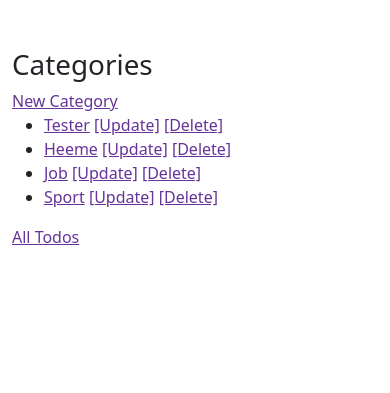
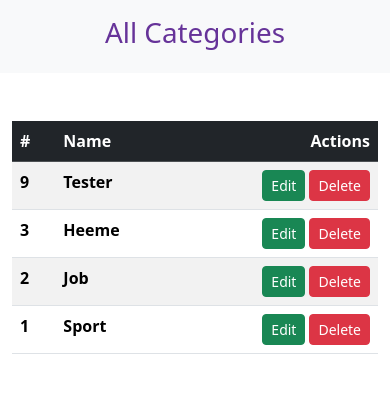
Before and after one commit to bastivogt/user_todos_25, a Django app: page /app-todos/categories/ in a window 390 px wide. Shown: the part 232-625 px from the top of the page. Run offline with Django 5.2, Linux system fonts and the light colour scheme; a user stored in the database is signed in; data comes from the database, SQL or seed files in the repository; both versions use the stored data as it was after the commit; some libraries are stand-ins or nearby versions.

Commit message:
some fixes

```diff
--- a/todo_app/templates/todo_app/category_detail.html
+++ b/todo_app/templates/todo_app/category_detail.html
@@ -4,7 +4,9 @@
 
 
 {% block title %}
+<strong>
     {{ object.name }}
+</strong>
 {% endblock %}
 
 
@@ -19,7 +21,7 @@
         </ul>
     </div>
     <div>
-        <a href="{% url "todo_app:category_index" %}">Back to Categories</a>
+        <a href="{% url "todo_app:category_index" %}">{% trans "Back to Categories" %}</a>
     </div>
 
 {% endblock %}
--- a/todo_app/templates/todo_app/category_form.html
+++ b/todo_app/templates/todo_app/category_form.html
@@ -21,7 +21,9 @@
         {% csrf_token %}
         <div class="card">
             <div class="card-header">
-                {{ title }}
+                <strong>
+                    {{ title }}
+                </strong>
                 {% if meta_data %}
                     <div class="meta-data">
                         <small>
@@ -54,6 +56,7 @@
             </div>
             <div class="card-footer">
                 <button class="btn btn-primary">{% trans "Submit" %}</button>
+                {% include "./partials/_category-back.html" %}
             </div>
         </div>
 
--- a/todo_app/templates/todo_app/category_index.html
+++ b/todo_app/templates/todo_app/category_index.html
@@ -7,28 +7,40 @@
     {{ title }}
 {% endblock %}
 
+{% block header %}
+    {% include "./partials/_heading.html" with title=title %}
+{% endblock %}
+
 
 {% block content %}
-    <h1>{% trans "Categories" %}</h1>
-    <div>
-        <a href="{% url "todo_app:category_create" %}">{% trans "New Category" %}</a>
+    <div class="table-responsive">
+        <table class="table table-striped">
+            <thead class="table-dark">
+              <tr>
+                <th scope="col">#</th>
+                <th scope="col">{% trans "Name" %}</th>
+                <th class="d-lg-table-cell d-none" scope="col">{% trans "Created" %}</th>
+                <th class="d-lg-table-cell d-none" scope="col">{% trans "Updated" %}</th>
+                <th class="text-end" scope="col">{% trans "Actions" %}</th>
+              </tr>
+            </thead>
+            <tbody>
+                {% for category in category_list %}
+                    <tr>
+                        <th scope="row">{{ category.id }}</th>
+                        <td><strong>{{ category.name }}</strong></td>
+                        <td class="d-lg-table-cell d-none" >{{ category.created }}</td>
+                        <td class="d-lg-table-cell d-none" >{{ category.updated }}</td>
+                        <td>
+                            <div class="d-flex gap-1 justify-content-end">
+                                <a class="btn btn-success btn-sm" href="{% url "todo_app:category_update" pk=category.pk %}">{% trans "Edit" %}</a>
+                                <a class="btn btn-danger btn-sm" href="{% url "todo_app:category_delete" pk=category.pk %}">{% trans "Delete" %}</a>
+                            </div>
+                        </td>
+                    </tr>
+                {% endfor %}
+            </tbody>
+          </table>
     </div>
-    <div>
-        {% if category_list %}
-        <ul>
-            {% for category in category_list %}
-                <li>
-                    <a href="{{ category.get_absolute_url }}">{{ category.name }}</a>
-                    <a href="{% url "todo_app:category_update" pk=category.pk %}">[{% trans "Update" %}]</a>
-                    <a href="{% url "todo_app:category_delete" pk=category.pk %}">[{% trans "Delete" %}]</a>
-                </li>
-            {% endfor %}
-        </ul>
-        {% else %}
-            <p>{% trans "No Categories available." %}</p>
-        {% endif %}
-    </div>
-    <div>
-        <a href="{% url "todo_app:todo_index" %}">{% trans "All Todos" %}</a>
-    </div>
+
 {% endblock %}
--- a/todo_app/templates/todo_app/partials/_todo-back.html
+++ b/todo_app/templates/todo_app/partials/_todo-back.html
@@ -1,2 +1,2 @@
 {% load i18n %}
-<a class="btn btn-secondary" href="{% url "todo_app:todo_index" %}">{% trans "Back to Todos" %}</a>
+<a class="btn btn-secondary" href="{% url "todo_app:todo_index" %}">{% trans "Todos" %}</a>
--- a/todo_app/templates/todo_app/partials/_todo-list.html
+++ b/todo_app/templates/todo_app/partials/_todo-list.html
@@ -2,7 +2,7 @@
 
 {% if todo_list %}
     {% for todo in todo_list %}
-        {% include "./_todo-item.html" with list=True detail=True update=True delete=True done=True %}
+        {% include "./_todo-item-list.html" with list=True detail=True update=True delete=True done=True %}
     {% endfor %}
 {% else %}
     <p>{% trans "No Todos available." %}</p>
--- a/todo_app/templates/todo_app/todo_detail.html
+++ b/todo_app/templates/todo_app/todo_detail.html
@@ -16,7 +16,4 @@
     <div id="todo-single">
         {% include "./partials/_todo-item-detail.html" %}
     </div>
-    <div class="pt-3">
-        {% include "./partials/_todo-back.html" %}
-    </div>
 {% endblock %}
--- a/todo_app/views.py
+++ b/todo_app/views.py
@@ -236,7 +236,8 @@ def todo_switch_done_list(request, pk):
         todo.done = not todo.done
         todo.save()
     return render(request, "todo_app/partials/_todo-list.html", {
-        "todo_list": Todo.objects.filter(user=request.user)
+        "todo_list": Todo.objects.filter(user=request.user),
+        "meta_data": False
     })
 
 
@@ -247,5 +248,7 @@ def todo_switch_done_single(request, pk):
         todo.done = not todo.done
         todo.save()
     return render(request, "todo_app/partials/_todo-item-detail.html", {
-        "todo": todo
+        "todo": todo,
+        "title": todo.title,
+        "meta_data": True
     })
```
Also changed, not shown: todo_app/templates/todo_app/partials/_todo-item-list.html (+17 -4 lines), todo_app/templates/todo_app/partials/_todo-item.html (+8 -5 lines), todo_app/templates/todo_app/todo_confirm_delete.html (+18 -5 lines), todo_app/templates/todo_app/todo_form.html (+7 -4 lines), db.sqlite3.
